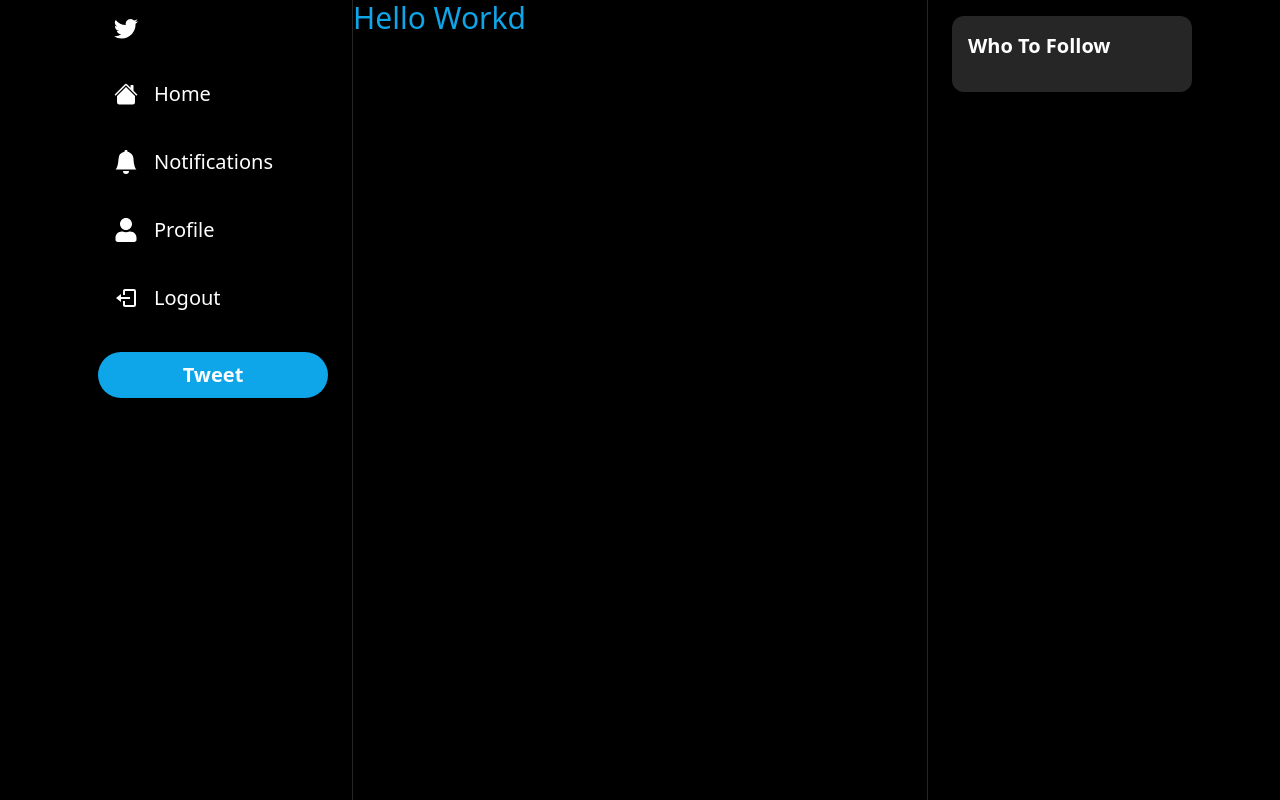
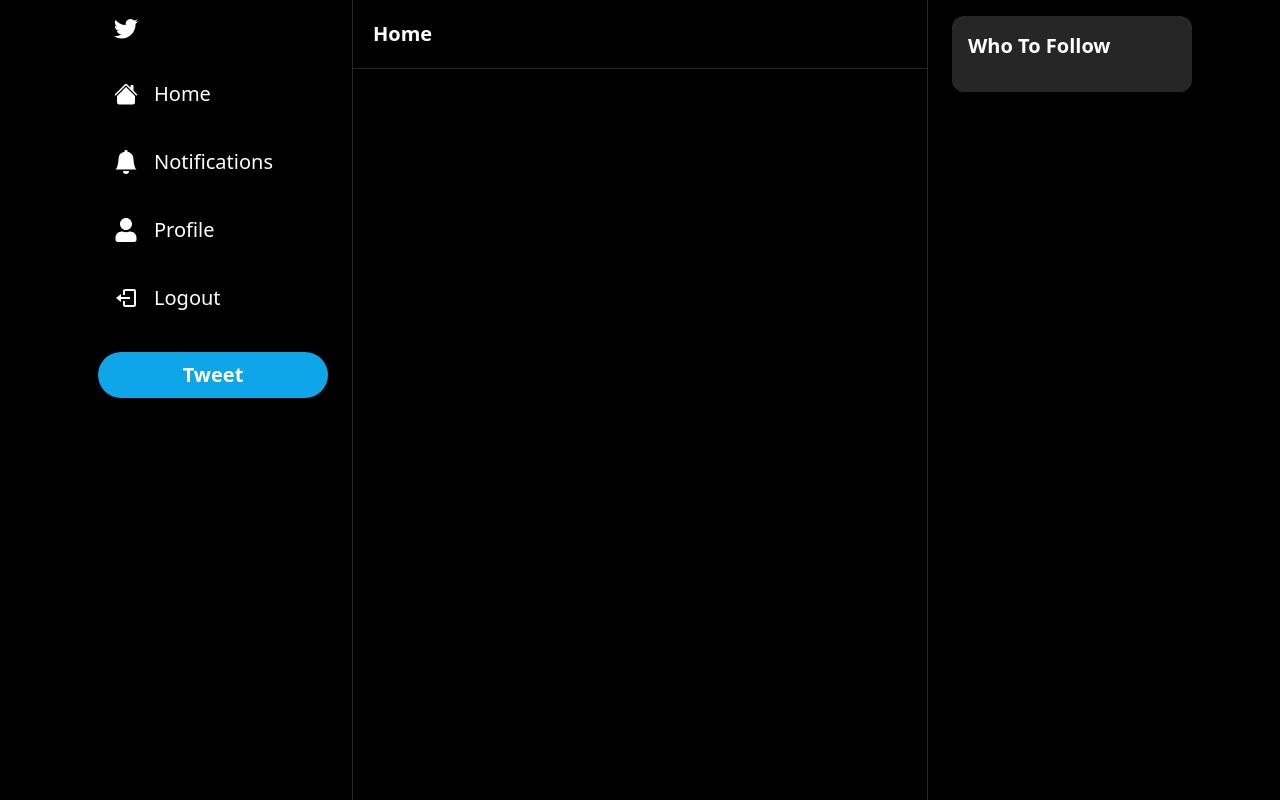
Before and after one commit to anil0403/Twitter-Clone, a Next.js app: page / in a window 1280 px wide. Built offline with nearby package versions, Linux system fonts and the light colour scheme.

Commit message:
home page initialized

```diff
--- /dev/null
+++ b/components/Header.tsx
@@ -0,0 +1,33 @@
+import Head from "next/head";
+import { useRouter } from "next/router";
+import { useCallback } from "react";
+import { BiArrowBack } from "react-icons/bi";
+interface HeaderProps {
+  label: string;
+  showBackArrow?: boolean;
+}
+
+const Header: React.FC<HeaderProps> = ({ label, showBackArrow }) => {
+  const router = useRouter();
+
+  const handleBack = useCallback(() => {
+    router.back();
+  }, [router]);
+  return (
+    <div className="border-b-[1px] border-neutral-800 p-5">
+      <div className="flex felx-row items-center gap-2">
+        {showBackArrow && (
+          <BiArrowBack
+            onClick={handleBack}
+            color="white"
+            size={20}
+            className="cursor-pointer hover:opacity-70 transition"
+          />
+        )}
+        <h1 className="text-white text-xl font-semibold">{label}</h1>
+      </div>
+    </div>
+  );
+};
+
+export default Header;
--- a/pages/index.tsx
+++ b/pages/index.tsx
@@ -1,6 +1,8 @@
-
+import Header from "@/components/Header"
 export default function Home() {
   return (
-    <div className="text-3xl text-sky-500"> Hello Workd</div>
+    <>
+    <Header  label ="Home" />
+    </>
   )
 }
```
